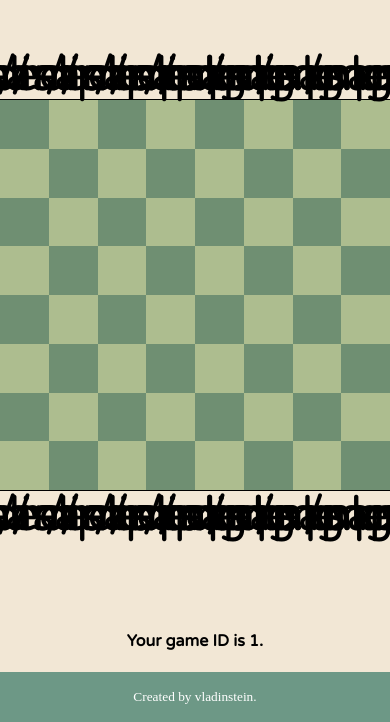
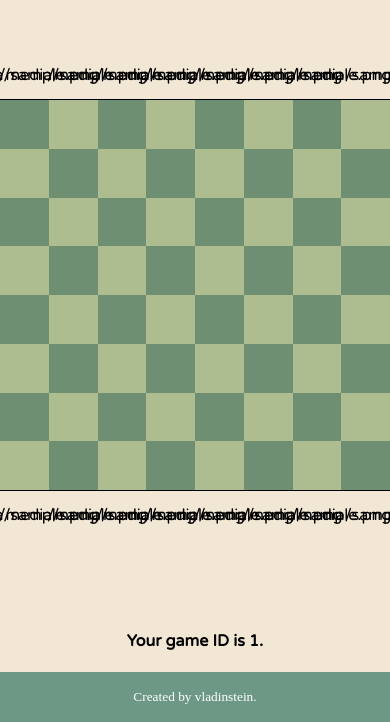
Before and after one commit to vladinstein/flask-chess, a Flask app: template chess/templates/game.html in a window 390 px wide; the page is wider, and only the part inside the window is pictured. Shown: the part 122-844 px from the top of that part. Run offline with Flask 2, Linux system fonts and the light colour scheme; tables that the repository leaves empty hold one stand-in row (values such as "Sample post"); the template is opened without the code that fills it: values that come from a table or form of the project are taken from there, most other values are stand-ins (such as "Sample title", 1, 10 or a date in 2020); parts of the project's set-up code (start-up, migrations or seed data) failed here and were passed over; some libraries are stand-ins or nearby versions.

Commit message:
css font size changes

```diff
--- a/chess/static/styles.css
+++ b/chess/static/styles.css
@@ -282,5 +282,7 @@ select {
 
 @media only screen and (max-width: 600px) {
     .square {font-size: 3rem; width: 12.5vmin; height: 12.5vmin;}
-    .index_square {font-size: 3rem; width: 12.5vmin; height: 12.5vmin;}
+    .index_square {font-size: 1rem; width: 12.5vmin; height: 12.5vmin;}
+    .alert-success {font-size: 0.3rem;}
+    .alert-additional {font-size: 0.3rem;}
 }
```
